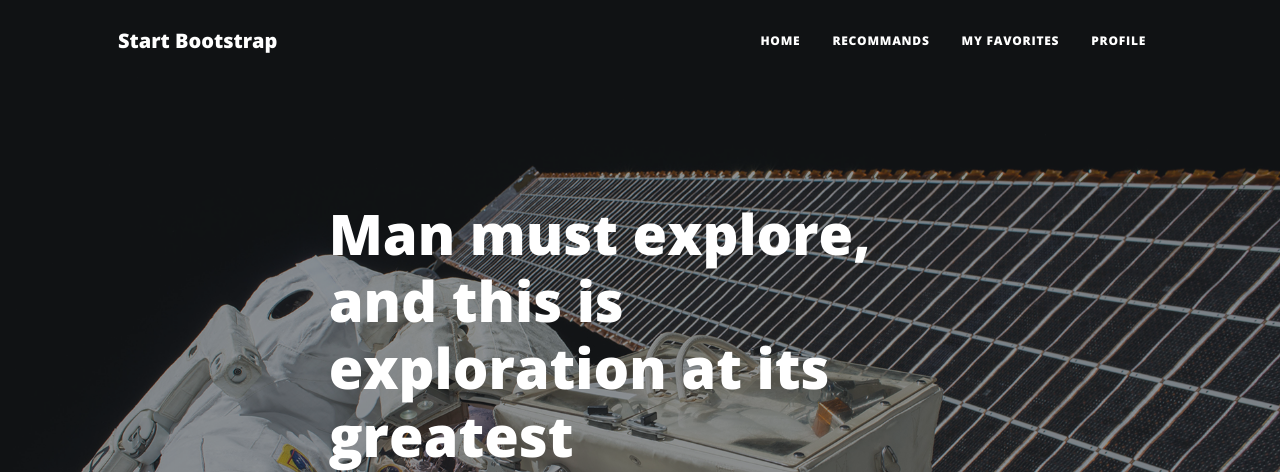
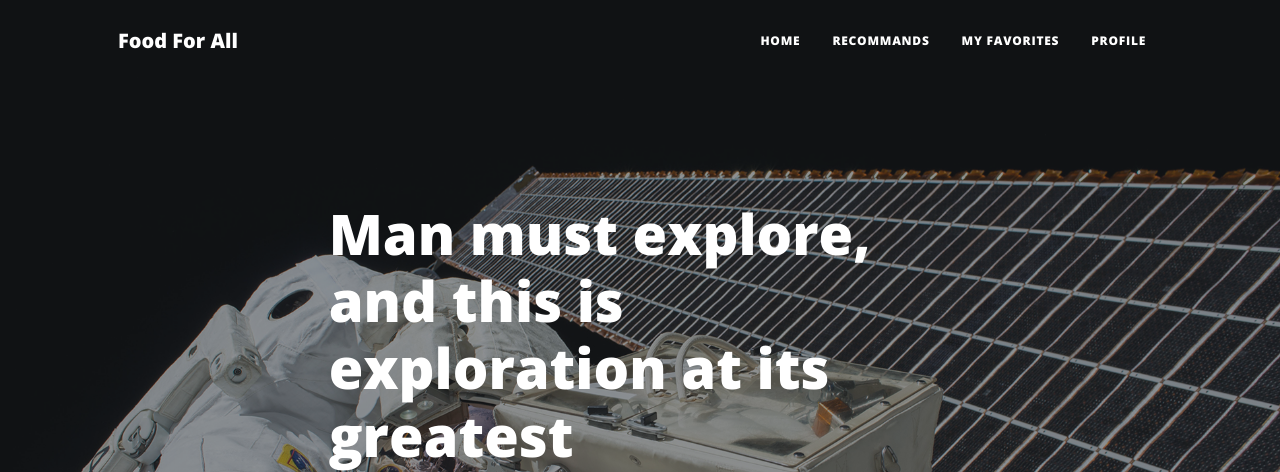
Before and after one commit to dheeruymv/food_4_all, a Flask app: page /post in a window 1280 px wide. Shown: the top 472 px of the page. Run offline with Flask 2, Linux system fonts and the light colour scheme; some libraries are stand-ins or nearby versions.

Commit message:
modify post page

```diff
--- a/templates/post.html
+++ b/templates/post.html
@@ -19,7 +19,7 @@
         <!-- Navigation-->
         <nav class="navbar navbar-expand-lg navbar-light" id="mainNav">
             <div class="container px-4 px-lg-5">
-                <a class="navbar-brand" href="/">Start Bootstrap</a>
+                <a class="navbar-brand" href="/">Food For All</a>
                 <button class="navbar-toggler" type="button" data-bs-toggle="collapse" data-bs-target="#navbarResponsive" aria-controls="navbarResponsive" aria-expanded="false" aria-label="Toggle navigation">
                     Menu
                     <i class="fas fa-bars"></i>
```
